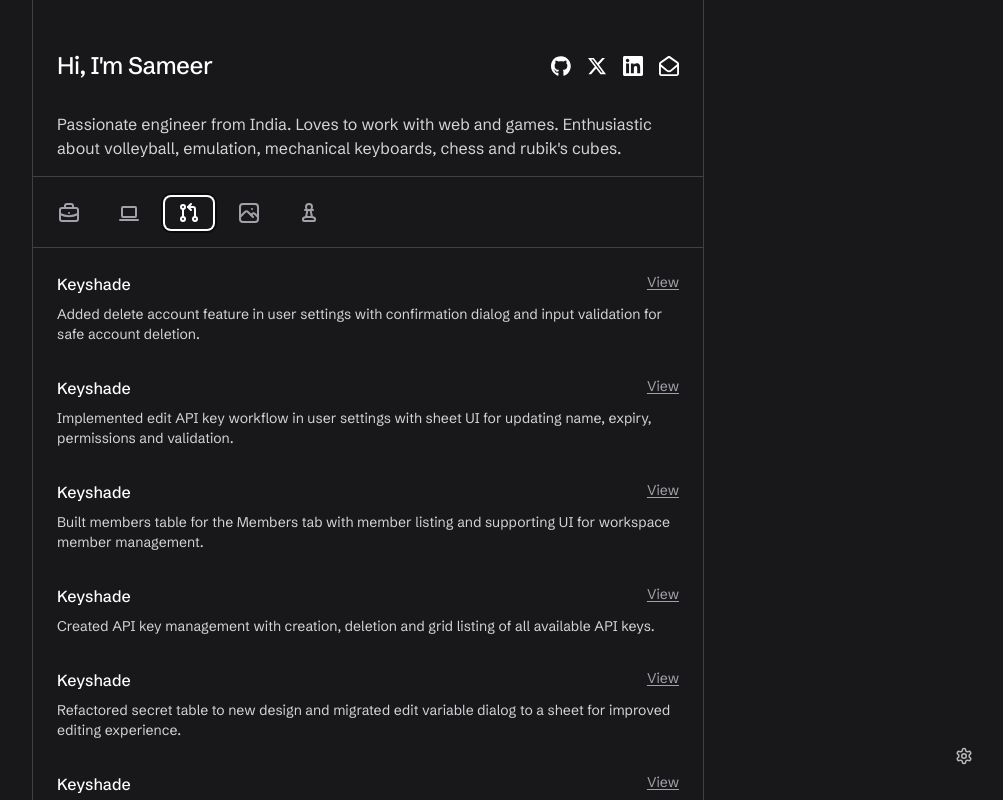
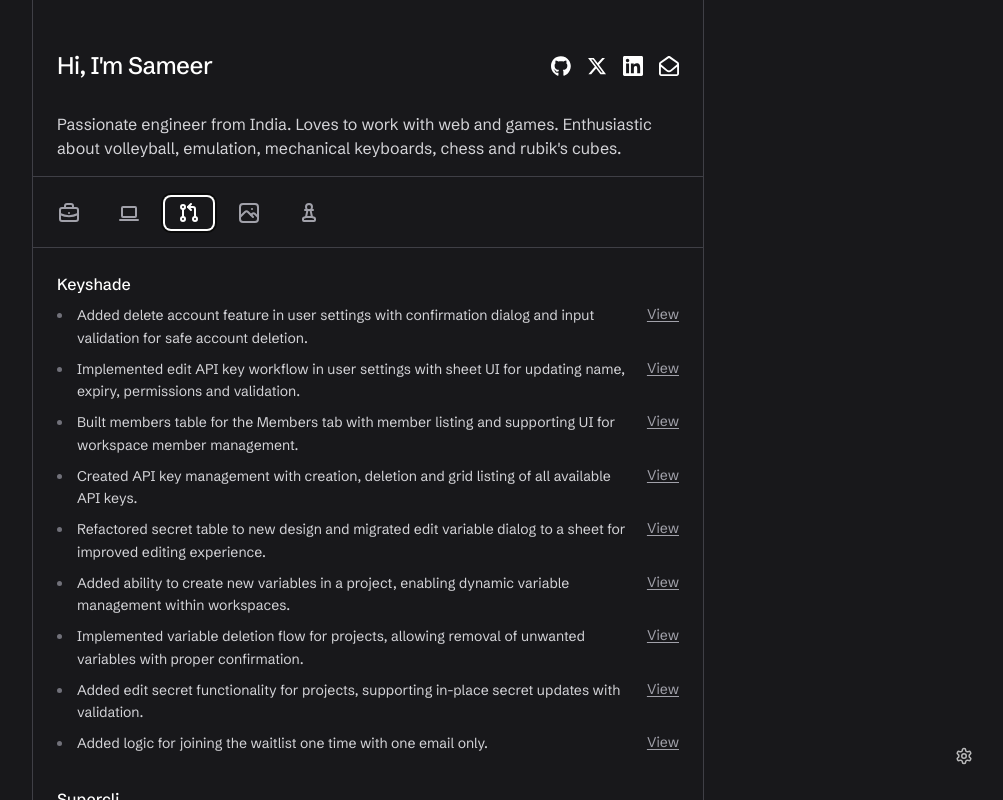
Before and after one commit to poswalsameer/Updated-Portfolio, a Next.js app in the folder portfolio/: page / in a window 1280 px wide. Both pictures are taken after a click on the tab 461 px from the left and 213 px from the top of the page. Shown: the top 800 px of the page, without its empty margins (272-1275 px from the left). Built offline with nearby package versions, Linux system fonts and the light colour scheme; what chess-web-api would draw is missing.

Commit message:
updated open-source section and added more projects

```diff
--- a/portfolio/src/components/open-source/index.tsx
+++ b/portfolio/src/components/open-source/index.tsx
@@ -3,22 +3,29 @@
 export default function OpenSource() {
   return (
     <div className="flex flex-col gap-y-8">
-      {openSource.map((os) => (
-        <div className="w-full flex flex-col gap-y-3 sm:gap-y-2">
-          <div className="flex items-start justify-between gap-4 ">
-            <h3 className="text-base font-medium text-white">
-              {os.title}
-            </h3>
-            <div className="flex gap-x-4 text-xs sm:text-sm text-zinc-400 whitespace-nowrap">
-              {os.link && (
-                <a href={os.link} target="_blank" rel="noopener noreferrer" className="underline underline-offset-2">
-                  View
-                </a>
-              )}
-            </div>
-          </div>
+      {openSource.map((project) => (
+        <div key={project.title} className="w-full flex flex-col gap-y-3 sm:gap-y-2">
+          <h3 className="text-base font-medium text-white">
+            {project.title}
+          </h3>
 
-          <p className="text-sm text-zinc-300">{os.description}</p>
+          <ul className="list-disc list-outside ml-4 flex flex-col gap-y-2 text-sm text-zinc-300 marker:text-zinc-500">
+            {project.contributions.map((contribution) => (
+              <li key={contribution.link} className="pl-1">
+                <div className="flex items-start justify-between gap-4">
+                  <span className="leading-relaxed">{contribution.description}</span>
+                  <a
+                    href={contribution.link}
+                    target="_blank"
+                    rel="noopener noreferrer"
+                    className="text-xs sm:text-sm text-zinc-400 underline underline-offset-2 whitespace-nowrap shrink-0"
+                  >
+                    View
+                  </a>
+                </div>
+              </li>
+            ))}
+          </ul>
         </div>
       ))}
     </div>
--- a/portfolio/src/constants/index.ts
+++ b/portfolio/src/constants/index.ts
@@ -58,6 +58,17 @@
     ],
   },
   {
+    title: 'Python Dock',
+    github: "https://github.com/poswalsameer/pydock",
+    link: "https://pydock.sameerposwal.in/",
+    technologies: ['Next.js', 'TypeScript', 'Tailwind', 'Jotai', 'Monaco Editor', 'Web Worker', 'Pyodide'],
+    points: [
+      'Browser based Python playground with an integrated Monaco editor, running Python entirely client-side through Pyodide on WebAssembly.',
+      'Engineered the execution pipeline inside a dedicated Web Worker, streaming stdout, stderr and Python tracebacks to the output console with timeout and output limit recovery.',
+      'Built the IDE workspace with resizable panels, custom themes, a stdin bridge for `input()` and persisted layout and editor preferences.',
+    ],
+  },
+  {
     title: 'Resumate',
     github: "https://github.com/poswalsameer/resumate",
     link: "https://resumate.sameerposwal.in/",
@@ -95,73 +106,107 @@
 export const openSource = [
   {
     title: 'Keyshade',
+    contributions: [
+      {
         description: 'Added delete account feature in user settings with confirmation dialog and input validation for safe account deletion.',
         link: "https://github.com/keyshade-xyz/keyshade/pull/819",
       },
       {
-    title: 'Keyshade',
         description: 'Implemented edit API key workflow in user settings with sheet UI for updating name, expiry, permissions and validation.',
         link: "https://github.com/keyshade-xyz/keyshade/pull/815",
       },
       {
-    title: 'Keyshade',
         description: 'Built members table for the Members tab with member listing and supporting UI for workspace member management.',
         link: "https://github.com/keyshade-xyz/keyshade/pull/846",
       },
       {
-    title: 'Keyshade',
         description: 'Created API key management with creation, deletion and grid listing of all available API keys.',
         link: "https://github.com/keyshade-xyz/keyshade/pull/726",
       },
       {
-    title: 'Keyshade',
         description: 'Refactored secret table to new design and migrated edit variable dialog to a sheet for improved editing experience.',
         link: "https://github.com/keyshade-xyz/keyshade/pull/690",
       },
       {
-    title: 'Keyshade',
         description: 'Added ability to create new variables in a project, enabling dynamic variable management within workspaces.',
         link: "https://github.com/keyshade-xyz/keyshade/pull/593",
       },
       {
-    title: 'Keyshade',
         description: 'Implemented variable deletion flow for projects, allowing removal of unwanted variables with proper confirmation.',
         link: "https://github.com/keyshade-xyz/keyshade/pull/600",
       },
       {
-    title: 'Keyshade',
         description: 'Added edit secret functionality for projects, supporting in-place secret updates with validation.',
         link: "https://github.com/keyshade-xyz/keyshade/pull/684",
       },
       {
-    title: 'Keyshade',
         description: 'Added logic for joining the waitlist one time with one email only.',
         link: "https://github.com/keyshade-xyz/keyshade/pull/492",
       },
+    ],
+  },
+  {
+    title: 'Supercli',
+    contributions: [
+      {
+        description: 'Refactored the marketing landing page for consistent typography and design system, fixing mobile content clipping, overflow and touch target sizes across sections.',
+        link: "https://github.com/yashdev9274/supercli/pull/301",
+      },
+    ],
+  },
+  {
+    title: 'px0',
+    contributions: [
+      {
+        description: 'Added a workbench setting to move the file explorer sidebar to either side of the editor, with a header menu and command palette entry.',
+        link: "https://github.com/px0-ai/px0/pull/112",
+      },
+    ],
+  },
   {
     title: 'Shelf',
+    contributions: [
+      {
         description: 'Removed the extra $ sign appearing on the popup in workspaces tab.',
         link: "https://github.com/Shelf-nu/shelf.nu/pull/1348",
       },
+    ],
+  },
   {
     title: 'Codemod',
+    contributions: [
+      {
         description: 'Fixed inconsistent text color in the Clerk UI component.',
         link: "https://github.com/codemod-com/codemod/pull/1352",
       },
+    ],
+  },
   {
     title: 'Tabler',
+    contributions: [
+      {
         description: 'Repaired the wrong border styling used in the ribbon start class.',
         link: "https://github.com/tabler/tabler/pull/1936",
       },
+    ],
+  },
   {
     title: '100xDevs',
+    contributions: [
+      {
         description: 'Conditionally rendered the `p` tag to show `per annum` text only when minSalary && maxSalary is valid.',
         link: "https://github.com/code100x/job-board/pull/377",
       },
+    ],
+  },
   {
     title: 'BM Samay',
+    contributions: [
+      {
         description: 'Revamped the privacy policy page to simplify the user experience.',
         link: "https://github.com/Bot-Rakshit/bm_frontend/pull/145",
+      },
+    ],
   },
 ]
 
```
Lines whose indentation alone changed are shown as unchanged.
